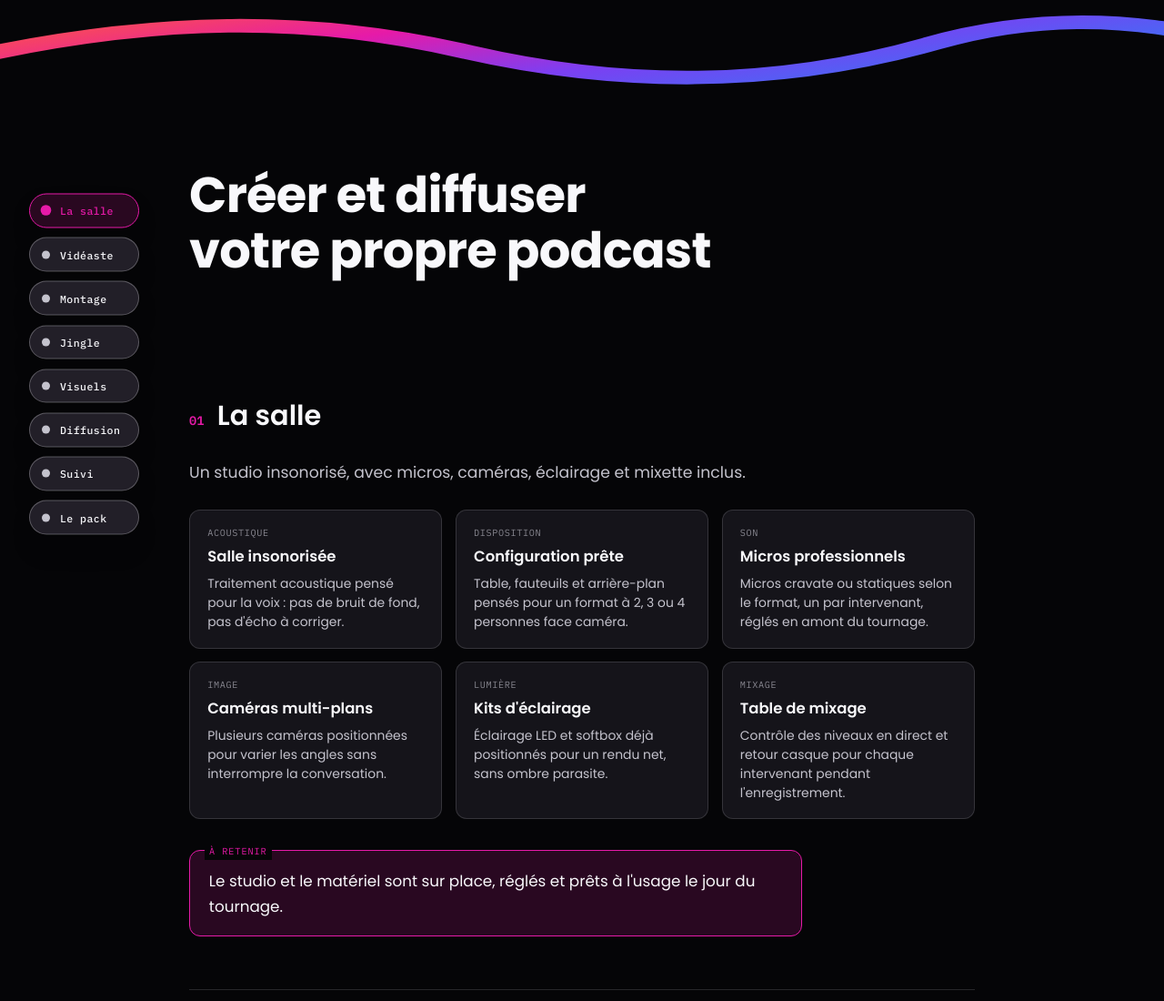
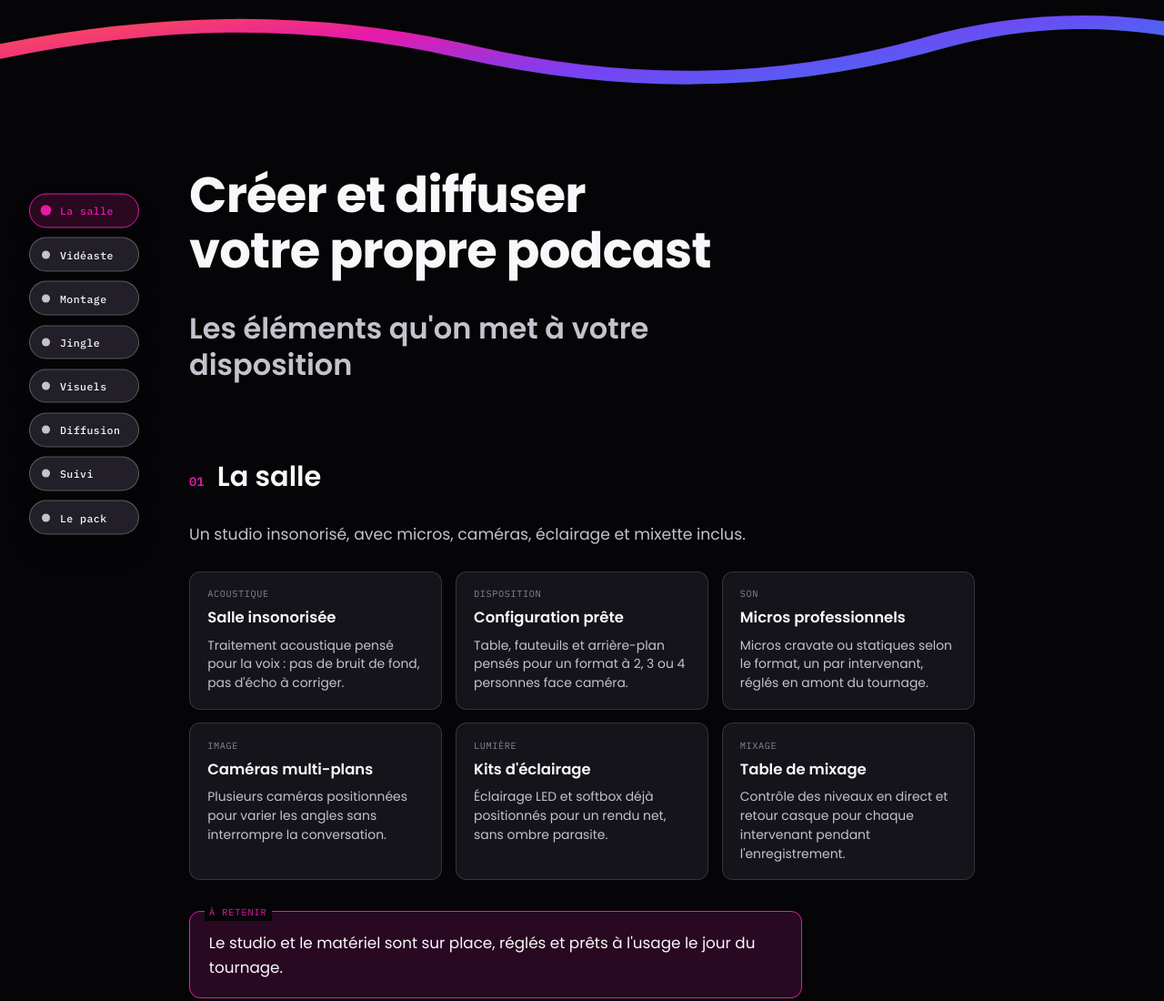
Before and after one commit to Novembre-communication/le-podcast, a plain HTML site: page index.html in a window 1280 px wide. Shown: the top 1100 px of the page at 91% size. Drawn offline with Linux system fonts and the light colour scheme.

Commit message:
Update masthead subtitle spacing

```diff
--- a/index.html
+++ b/index.html
@@ -48,8 +48,8 @@
   }
 
   .masthead{
-    padding-bottom:3.2rem;
-    margin-bottom:1.2rem;
+    padding-bottom:1rem;
+    margin-bottom:0.4rem;
   }
   .masthead h1{
     font-size:clamp(2.2rem,5.4vw,3.4rem);
@@ -58,6 +58,14 @@
     line-height:1.12;
     max-width:22ch;
     color:var(--ink);
+  }
+  .dek{
+    font-size:clamp(1.4rem,3.2vw,2rem);
+    font-weight:600;
+    line-height:1.25;
+    color:var(--ink-soft);
+    max-width:26ch;
+    margin-top:2.2rem;
   }
 
   .hero-band{
@@ -195,8 +203,8 @@
   .pack-sec .lede{ margin-bottom:1.8rem; }
 
   .group-label{
-    font-family:"IBM Plex Mono",monospace; font-size:0.7rem; text-transform:uppercase;
-    letter-spacing:0.08em; color:var(--ink-faint); margin:0 0 0.9rem;
+    font-family:"IBM Plex Mono",monospace; font-size:0.78rem; font-weight:600; text-transform:uppercase;
+    letter-spacing:0.06em; color:var(--ink); margin:0 0 1rem;
   }
 
   .pack-detail{ margin-bottom:1.9rem; }
@@ -287,6 +295,7 @@
 
   <header class="masthead">
     <h1>Créer et diffuser votre propre podcast</h1>
+    <p class="dek">Les éléments qu'on met à votre disposition</p>
   </header>
 
   <nav class="dots">
```
